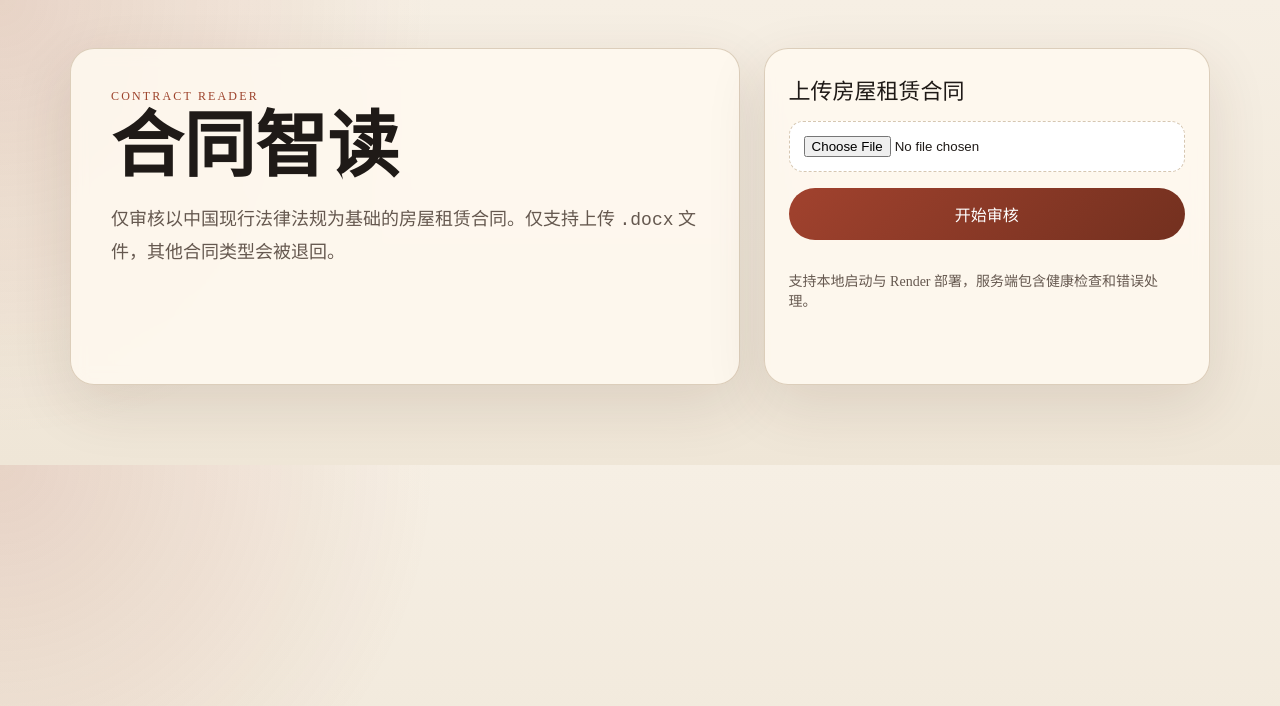
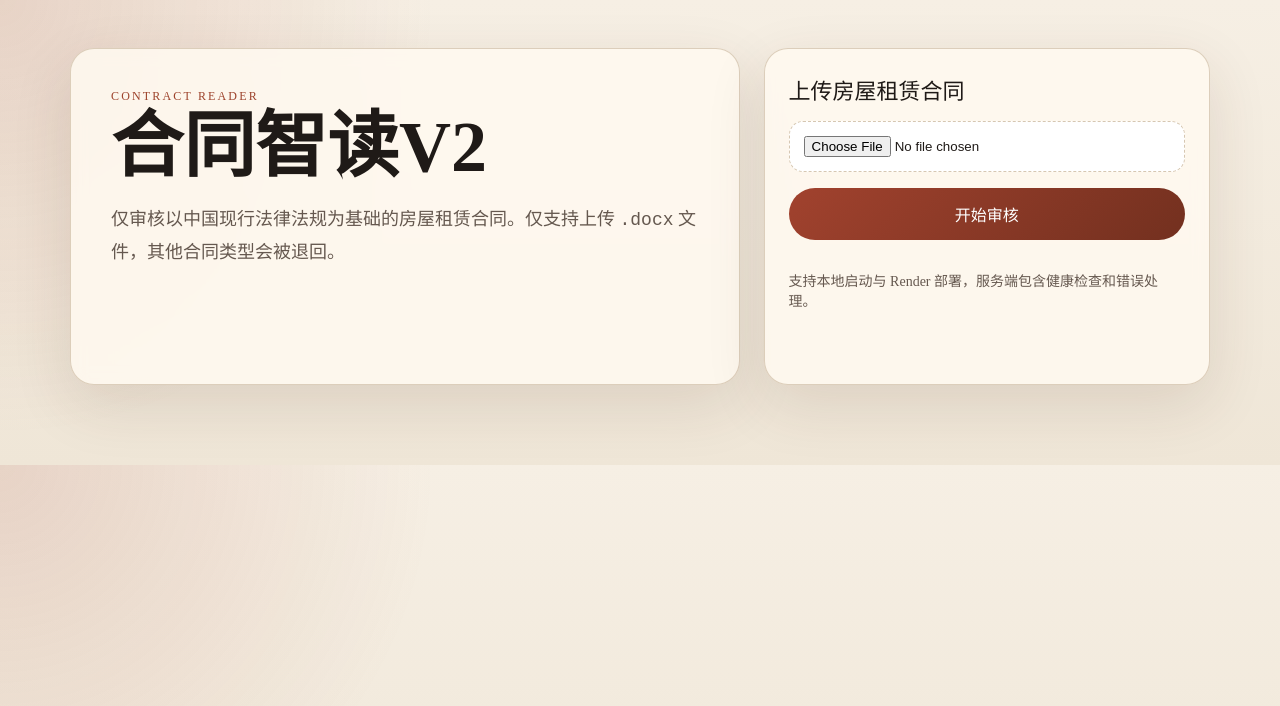
Before and after one commit to tomato378194/contract-reader, a website: page public/index.html in a window 1280 px wide. Drawn offline with Linux system fonts and the light colour scheme.

Commit message:
v2 update

```diff
--- a/public/index.html
+++ b/public/index.html
@@ -3,7 +3,7 @@
   <head>
     <meta charset="UTF-8" />
     <meta name="viewport" content="width=device-width, initial-scale=1.0" />
-    <title>合同智读</title>
+    <title>合同智读V2</title>
     <link rel="stylesheet" href="/styles.css" />
   </head>
   <body>
@@ -11,7 +11,7 @@
       <section class="hero">
         <div class="hero__text">
           <p class="eyebrow">Contract Reader</p>
-          <h1>合同智读</h1>
+          <h1>合同智读V2</h1>
           <p class="subtitle">
             仅审核以中国现行法律法规为基础的房屋租赁合同。仅支持上传 <code>.docx</code> 文件，其他合同类型会被退回。
           </p>
```
